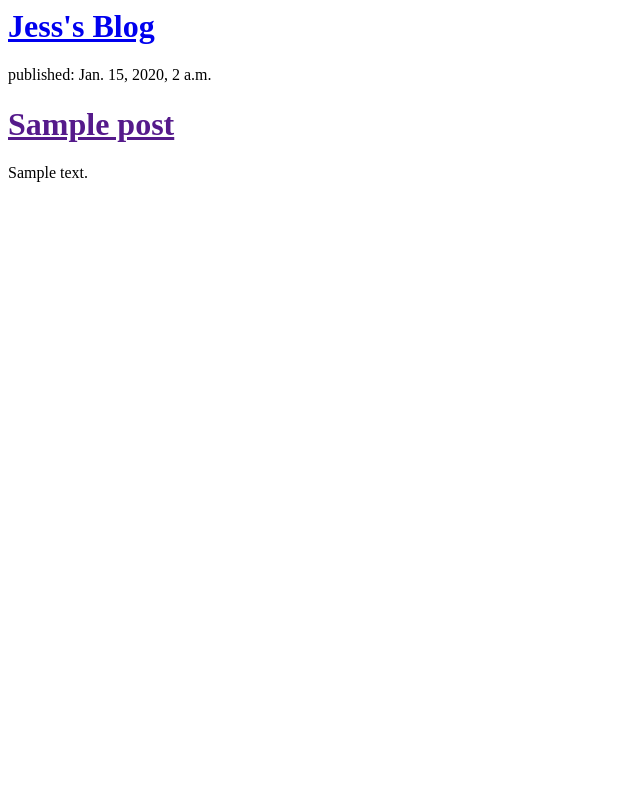
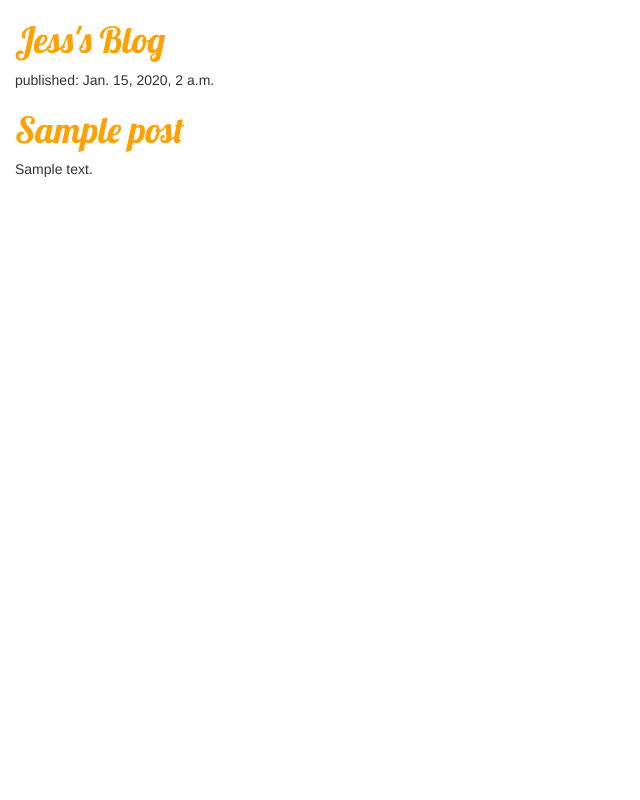
Before and after one commit to JessicaRitter/django-girls-blog, a Django app: template blog/templates/blog/post_list.html in a window 1280 px wide. Shown: the whole page, without its empty margins (0-640 px from the left). Run offline with Django 3.2, Linux system fonts and the light colour scheme; the template is opened without the code that fills it: values that come from a table or form of the project are taken from there, others are empty; tables that the repository leaves empty hold one stand-in row (values such as "Sample post"); some libraries are stand-ins or nearby versions.

Commit message:
adding style

```diff
--- /dev/null
+++ b/blog/migrations/static/css/blog.css
@@ -0,0 +1,8 @@
+h1 a {
+    color: #FCA205;
+    font-family: 'Lobster';
+}
+
+body {
+    padding-left: 15px;
+}
--- a/blog/templates/blog/post_list.html
+++ b/blog/templates/blog/post_list.html
@@ -1,5 +1,10 @@
+{% load staticfiles %}
 <html>
 <head>
+  <link rel="stylesheet" href="//maxcdn.bootstrapcdn.com/bootstrap/3.2.0/css/bootstrap.min.css">
+  <link rel="stylesheet" href="//maxcdn.bootstrapcdn.com/bootstrap/3.2.0/css/bootstrap-theme.min.css">
+  <link rel="stylesheet" href="{% static 'css/blog.css' %}">
+  <link href="//fonts.googleapis.com/css?family=Lobster&subset=latin,latin-ext" rel="stylesheet" type="text/css">
   <title>Jess's Blog</title>
 </head>
    <body>
```
